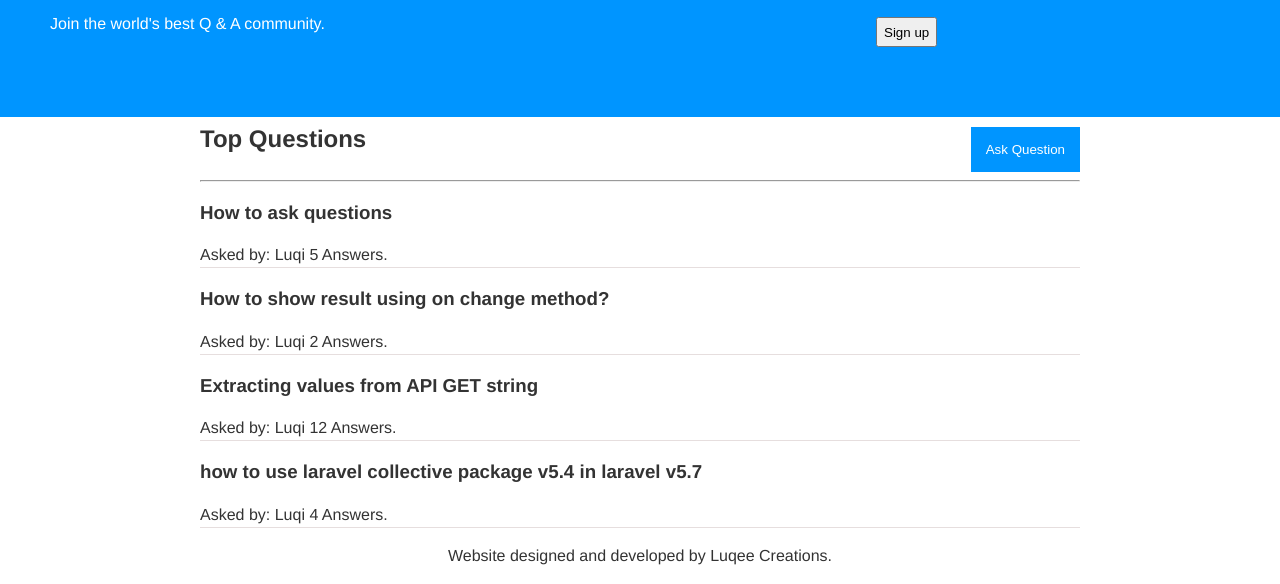
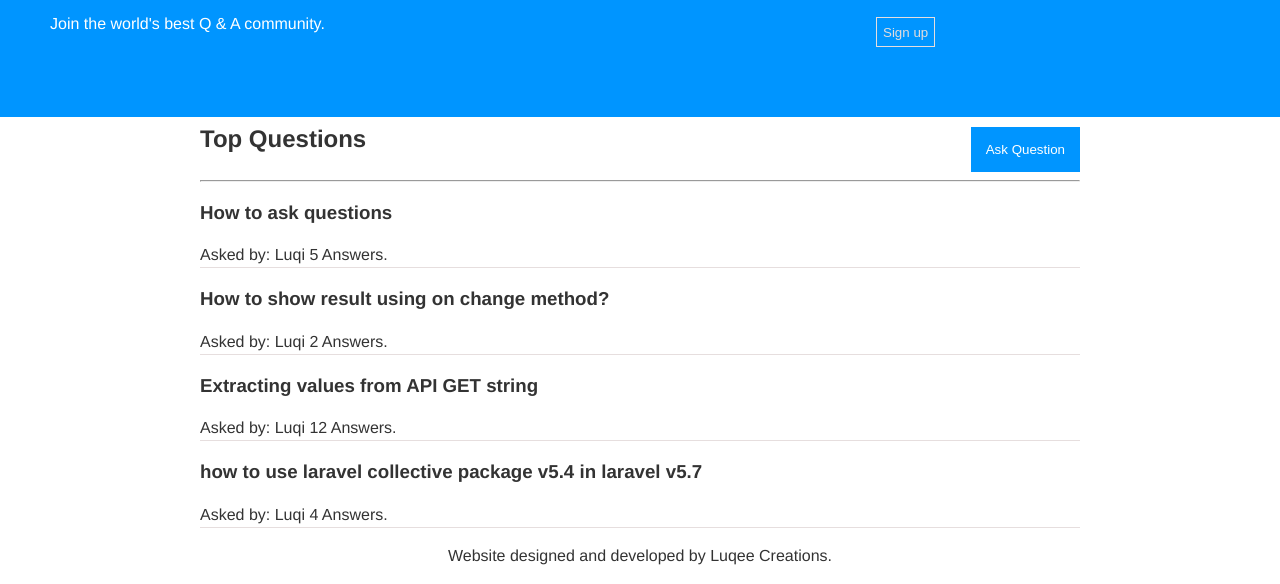
Before and after one commit to luqee/Stack-Lite, a plain HTML site: page src/templates/index.html in a window 1280 px wide. Shown: the part 233-817 px from the top of the page. Drawn offline with Linux system fonts and the light colour scheme; a script that the page names is missing.

Commit message:
[Finishes #162606116] Style the home page buttons.

```diff
--- a/src/static/css/main.css
+++ b/src/static/css/main.css
@@ -35,6 +35,9 @@ nav.top-menu div#auth-btns button{
     border: 0;
     padding: 5px;
     color: #ffffff;
+}
+nav.top-menu div#auth-btns button:hover{
+    cursor: pointer;
 }
 nav.top-menu div#auth-btns a{
     text-decoration: none;
@@ -78,6 +81,15 @@ div.header-signup form .form-row input{
     padding-left: 10px;
 }
 
+form .form-row button{
+    border: 1px solid #e6dede;
+    background: transparent;
+    color: #e4dddd
+}
+form .form-row button:hover{
+    cursor: pointer;
+}
+
 /* Style the home page content area */
 div.content{
     margin: 10px 200px;
```
